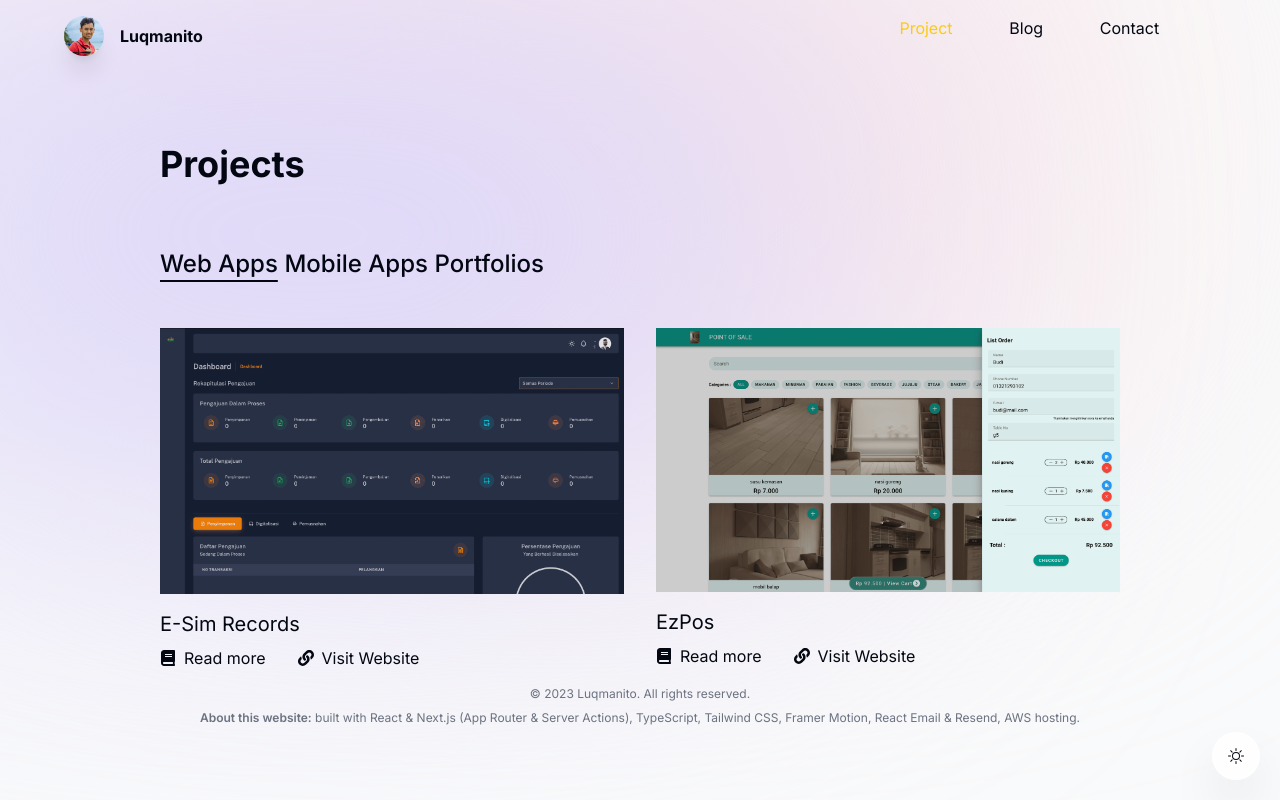
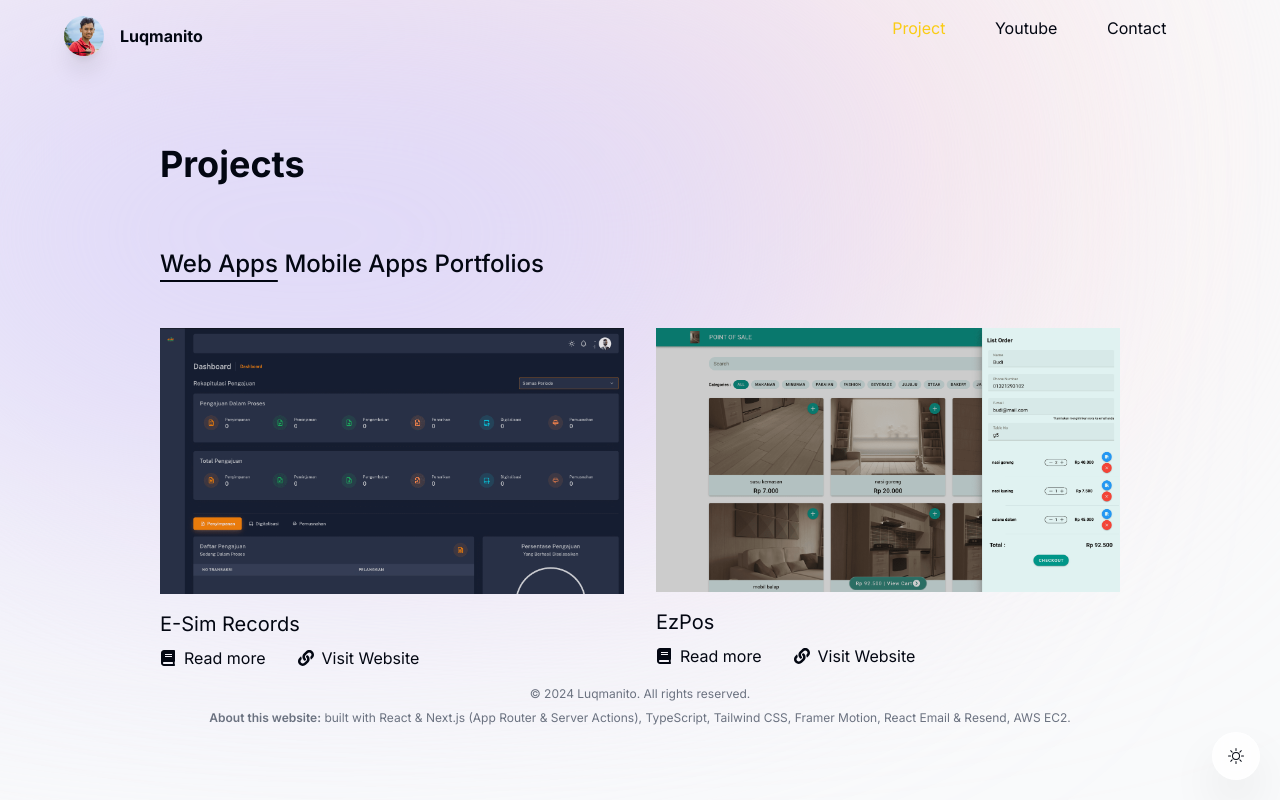
Before and after one commit to luqmanito/port-web, a Next.js app: page /project in a window 1280 px wide. Built offline with nearby package versions, Linux system fonts and the light colour scheme.

Commit message:
update fe

```diff
--- a/app/project/[id]/page.tsx
+++ b/app/project/[id]/page.tsx
@@ -4,6 +4,7 @@ import { webList, appList, portfolioList, ItemProject } from "@/lib/data";
 import React, { useEffect, useState } from "react";
 import Image from "next/image";
 import { useParams } from "next/navigation";
+import { FaLink } from "react-icons/fa";
 
 export default function DetailProjectPage() {
   const params = useParams();
@@ -41,6 +42,17 @@ export default function DetailProjectPage() {
         <h1 className="flex text-xl md:text-3xl font-bold mt-4 md:mt-8  w-fit">
           Introduction
         </h1>
+        <div className="flex flex-row hover:cursor-pointer mt-4 text-cyan-400">
+          <FaLink className="self-center" />
+          <a
+            href={project?.link}
+            target="_blank"
+            rel="noopener noreferrer"
+            className="pl-2"
+          >
+            Visit Website
+          </a>
+        </div>
         <p className="text-base md:text-lg mt-4">{project?.description}</p>
         <p className="text-base md:text-lg mt-8">{project?.techstack}</p>
         <h1 className="flex text-xl md:text-3xl font-bold mt-8 md:mt-16  w-fit">
--- a/components/about.tsx
+++ b/components/about.tsx
@@ -39,7 +39,7 @@ export default function About() {
         developer.
       </p> */}
       <p>
-        I’m from Indonesia and I have been working as a Fullstack Developer for
+        I’m from Indonesia and I have been working as a Frontend Developer for
         over 1 years. Currently I work for Supala as front-end developer. I’ve
         been freelancing since 2022, and right now I am looking forward to
         collaborate with you!
--- a/components/footer.tsx
+++ b/components/footer.tsx
@@ -4,12 +4,12 @@ export default function Footer() {
   return (
     <footer className="mb-10 px-4 text-center text-gray-500">
       <small className="mb-2 block text-xs">
-        &copy; 2023 Luqmanito. All rights reserved.
+        &copy; 2024 Luqmanito. All rights reserved.
       </small>
       <p className="text-xs">
         <span className="font-semibold">About this website:</span> built with
         React & Next.js (App Router & Server Actions), TypeScript, Tailwind CSS,
-        Framer Motion, React Email & Resend, AWS hosting.
+        Framer Motion, React Email & Resend, AWS EC2.
       </p>
     </footer>
   );
--- a/components/intro.tsx
+++ b/components/intro.tsx
@@ -64,7 +64,7 @@ export default function Intro() {
         animate={{ opacity: 1, y: 0 }}
       >
         <span className="font-bold">Hello, I'm Luqman.</span> I'm a{" "}
-        <span className="font-bold">full-stack developer</span>. I enjoy
+        <span className="font-bold">Frontend developer</span>. I enjoy
         building <span className="italic">sites & apps</span>. My primary
         language is Javascript, and PHP. my focus is{" "}
         <span className="underline">React (Next.js, React Native), Vue.js and Laravel</span>
--- a/components/navbar.tsx
+++ b/components/navbar.tsx
@@ -75,6 +75,7 @@ export default function Navbar() {
                 }
               )}
               href={item.url}
+              target={item.name === "Youtube" ? "_blank" : "_self"}
               onClick={() => {
                 setActiveTitleSection(item.name);
               }}
--- a/lib/data.ts
+++ b/lib/data.ts
@@ -107,9 +107,9 @@ export const navMenu = [
     url: "/project",
   },
   {
-    name: "Blog",
-    hash: "#blog",
-    url: "/blog",
+    name: "Youtube",
+    hash: "#youtube",
+    url: "https://www.youtube.com/@outsmartcode",
   },
   {
     name: "Contact",
@@ -176,10 +176,10 @@ export const webList = [
       ssproducts,
       sspayment,
     ],
-    link: "https://ezpos.partograf-digital.com/order/ito-mart",
+    link: "https://ezpos.id/",
     css: "Vuetify",
     techstack:
-      "The site is still under development; it is built by Vue.js 3.3.4 with typescript and uses the Pinia state management pattern, Axios for handling API requests, and runs on the Vite library. In addition to frontend work, I also assist in building or designing the database schema and implementing it in backend work using the PHP framework Laravel and Eloquent ORM",
+      "The site is built by Vue.js 3.3.4 with typescript and uses the Pinia state management pattern, Axios for handling API requests, and runs on the Vite library. In addition to frontend work, I also assist in building or designing the database schema and implementing it in backend work using the PHP framework Laravel and Eloquent ORM",
     description:
       "EzPos is the web version of the EzPos mobile app, primarily used for online food ordering. Kitchen and cashier staff using the mobile app receive incoming order notifications. The kitchen staff can then begin preparing the food, and once the order is ready, the cashier is notified to confirm the order and complete the transaction with the customer. In addition to the food ordering feature, this web application offers settings for the super admin user to view a list of businesses registered and subscribed to some modules. The super admin can activate or deactivate certain paid modules based on the business owner's preferences. Some of these modules include limitations on products, category features, online ordering capabilities, and various payment methods.",
     brief: [
@@ -217,10 +217,10 @@ export const appList = [
       ssezpos7,
       ssezpos8,
     ],
-    link: "https://github.com/luqmanito/m-pos",
+    link: "https://play.google.com/store/apps/details?id=id.ezpos&hl=id&gl=US",
     css: "Vuexy  - Vuejs, HTML & Laravel Admin Dashboard Template",
     techstack:
-      "This mobile app is built using Typescript and React Native with Firebase integration to send push notifications to employees. Redux Toolkit is utilized to handle global state management in this app. As for the user interface, I chose NativeBase to streamline the development process. I've made an effort to implement clean code architecture in this project, making the code much easier to read and scalable. You can check my repository to see it. This app is currently in development, and the current progress is in the internal testing phase on Google Console. If you would like to be part of our testing team, please contact me, and I'll send you the download link.",
+      "This mobile app is built using Typescript and React Native with Firebase integration to send push notifications to employees. Redux Toolkit is utilized to handle global state management in this app. As for the user interface, I chose NativeBase to streamline the development process. I've made an effort to implement clean code architecture in this project, making the code much easier to read and scalable. You can check my repository to see it.",
     description:
       "EzPos is a POS mobile app currently designed for Android, primarily used in tab view, but it can also run on the normal mobile Android view. Essentially, it's a food SAAS app where a business owner can register their business. After registration, they can proceed to create a list of their food products. The business owner has the ability to manage their employees by adding and editing their roles, such as kitchen staff, regular users, administrators, and cashiers. Each role comes with different feature authorities within the app.",
     brief: [
@@ -455,10 +455,10 @@ export const experiencesData = [
     date: "2022",
   },
   {
-    title: "Full-Stack Developer",
+    title: "Frontend Developer",
     location: "Bandung, Indonesia",
     description:
-      "I'm now a full-stack developer working at Supala Web Company. My stack includes React, Next.js, Vue.js, TypeScript, Tailwind, Node and Laravel. I'm open to full-time opportunities.",
+      "I'm now a frontend developer working at Supala Web Company. My stack includes React, Next.js, Vue.js, TypeScript, Tailwind, Node and Laravel. I'm open to full-time opportunities.",
     icon: React.createElement(FaReact),
     date: "2023 - present",
   },
```
Also changed, not shown: 1 other file (tests, documents, lock files or other folders).
